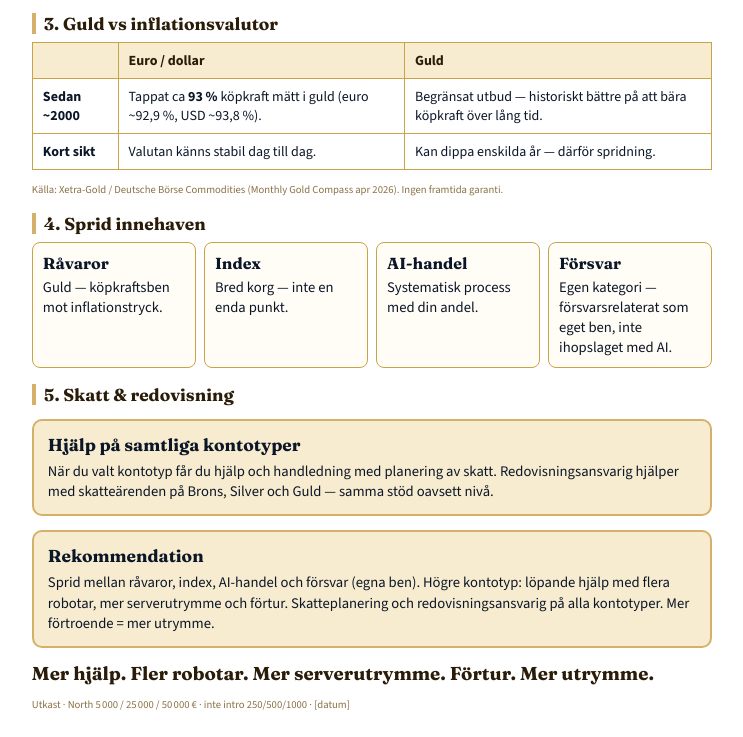
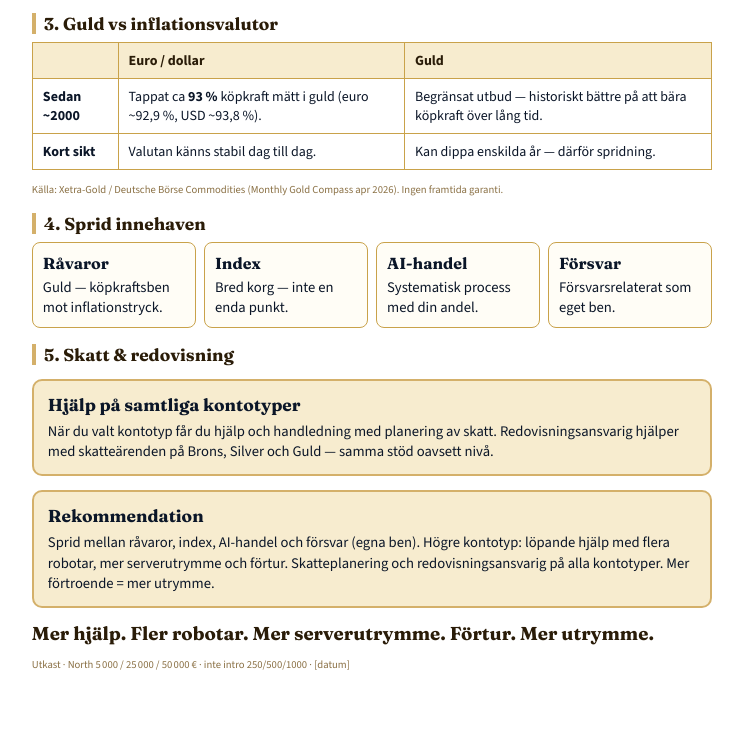
Before and after one commit to ARTIFICER-VAULT-HIVEMINDSYSOP/dirigentverket, a website: page public/utskick/mall-kund-jamforelse.html in a window 1280 px wide. Shown: the part 907-1644 px from the top of the page, without its empty margins (268-1011 px from the left). After the commit the page ends 1604 px from the top, so only its background shows below. Drawn offline with nearby package versions, Linux system fonts and the light colour scheme.

Commit message:
Fix: försvar utan negation (mall)

```diff
--- a/public/utskick/mall-kund-jamforelse.html
+++ b/public/utskick/mall-kund-jamforelse.html
@@ -135,7 +135,7 @@
     <div><strong>Råvaror</strong>Guld — köpkraftsben mot inflationstryck.</div>
     <div><strong>Index</strong>Bred korg — inte en enda punkt.</div>
     <div><strong>AI-handel</strong>Systematisk process med din andel.</div>
-    <div><strong>Försvar</strong>Egen kategori — försvarsrelaterat som eget ben, inte ihopslaget med AI.</div>
+    <div><strong>Försvar</strong>Försvarsrelaterat som eget ben.</div>
   </div>
 
   <h2>5. Skatt &amp; redovisning</h2>
```
